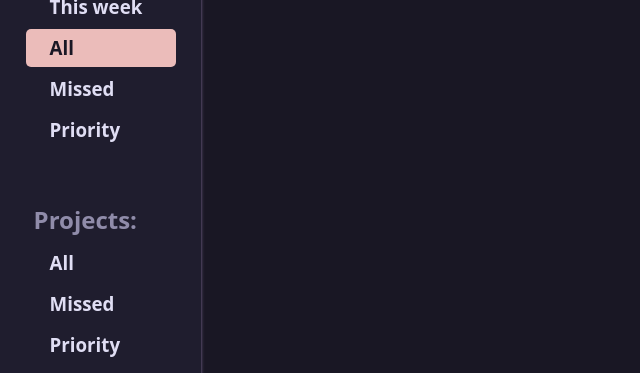
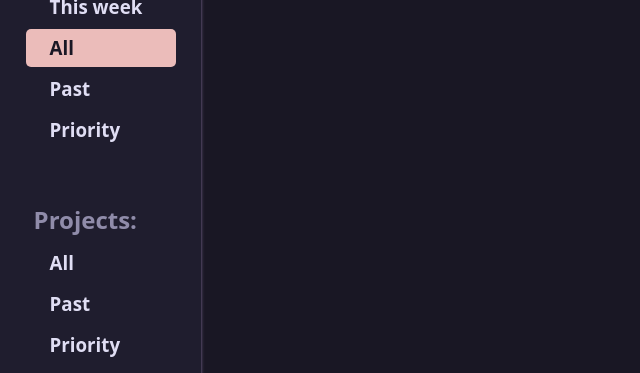
Before and after one commit to ary82/todo-list, a plain HTML site: page index.html in a window 1280 px wide. Shown: the part 227-600 px from the top of the page, 0-640 px from the left. Drawn offline with Linux system fonts and the light colour scheme.

Commit message:
update index.html

```diff
--- a/index.html
+++ b/index.html
@@ -115,11 +115,11 @@
         <h3 id="task_today">Today</h3>
         <h3 id="task_nextweek">This week</h3>
         <h3 id="task_upcoming" class="active">All</h3>
-        <h3 id="task_missed">Missed</h3>
+        <h3 id="task_missed">Past</h3>
         <h3 id="task_priority">Priority</h3>
         <h2>Projects:</h2>
         <h3 id="project_upcoming">All</h3>
-        <h3 id="project_missed">Missed</h3>
+        <h3 id="project_missed">Past</h3>
         <h3 id="project_priority">Priority</h3>
       </div>
       <div id="wrapper">
```
